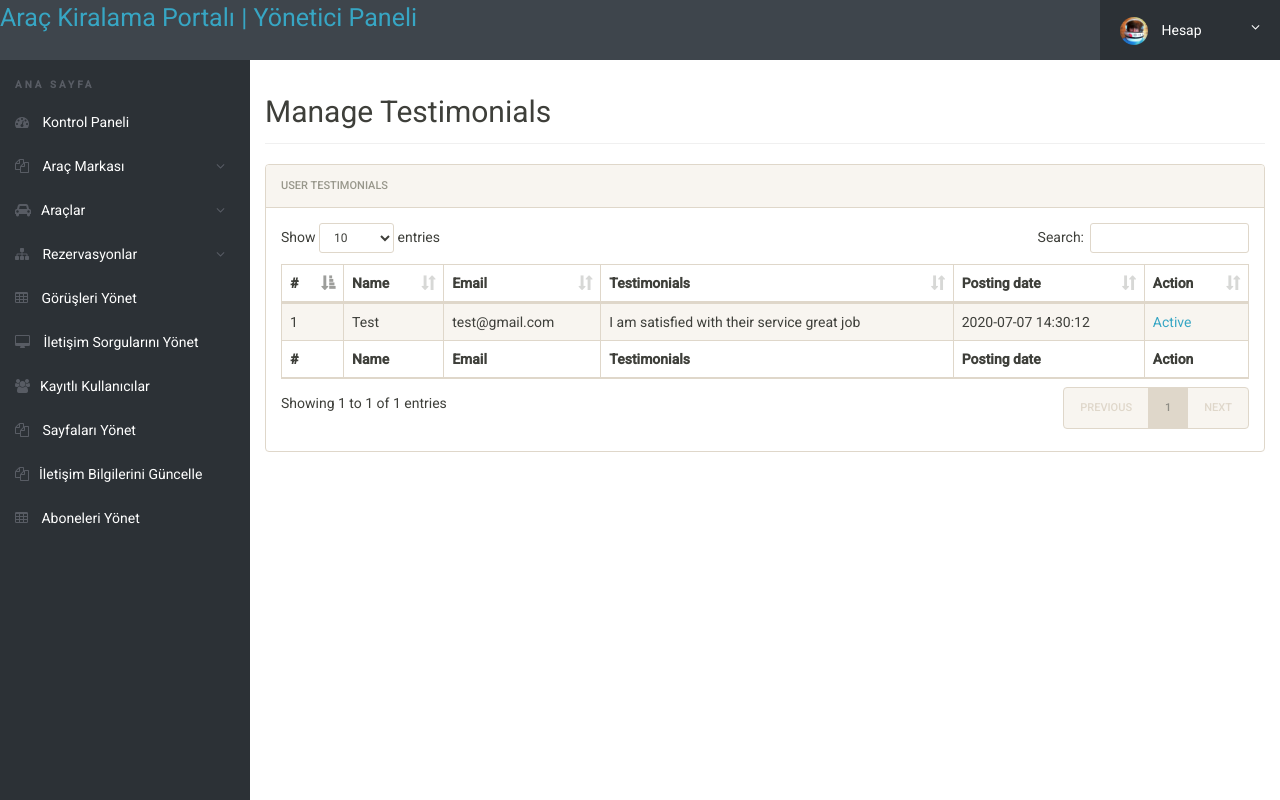
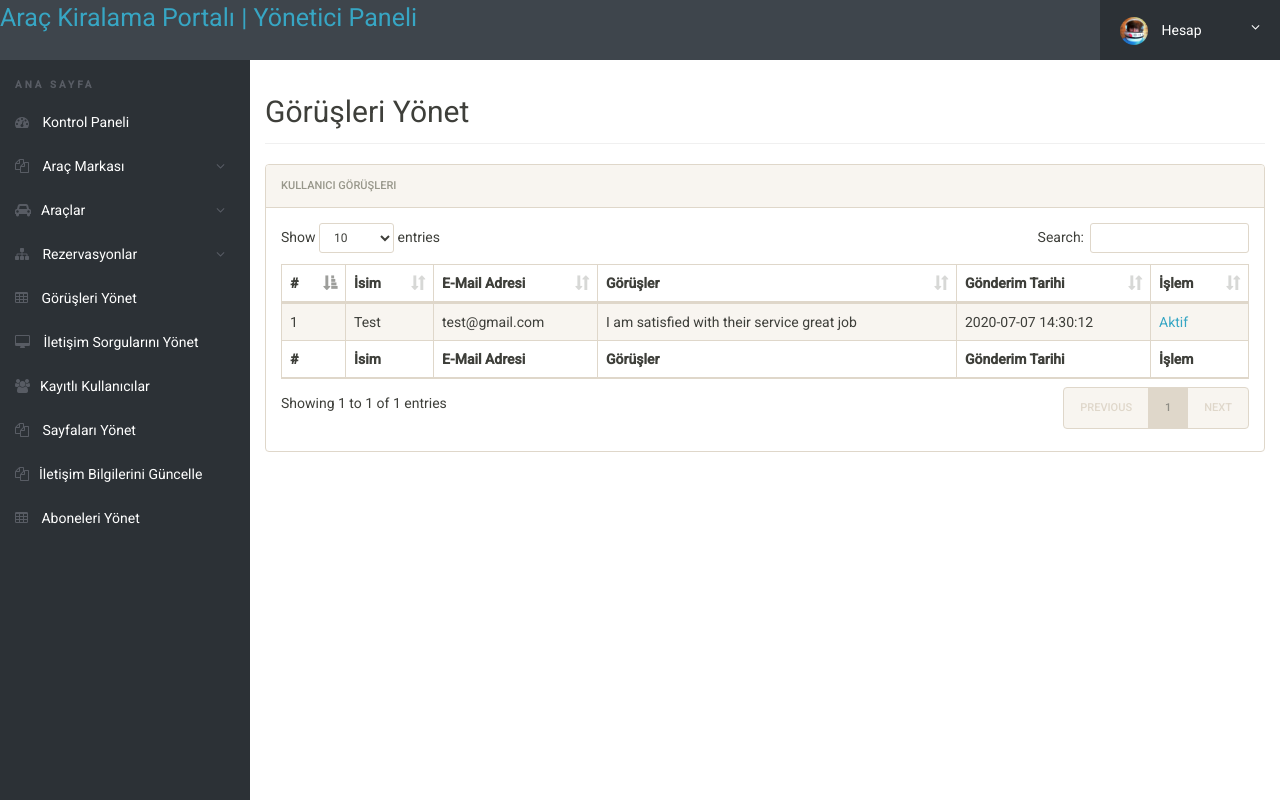
Before and after one commit to bbozkurtyusuf/bozkurt-car-rental, a PHP site: page /admin/testimonials.php in a window 1280 px wide. Run offline with PHP 8.4, Linux system fonts and the light colour scheme; a user stored in the database is signed in; data comes from the database, SQL or seed files in the repository; data that the repository does not hold is empty.

Commit message:
testimonials.php translate edildi

```diff
--- a/admin/testimonials.php
+++ b/admin/testimonials.php
@@ -49,7 +49,7 @@ $msg="Testimonial Successfully Active";
 	<meta name="author" content="">
 	<meta name="theme-color" content="#3e454c">
 
-	<title>Car Rental Portal |Admin Manage testimonials   </title>
+	<title>Araç Kiralama Portalı | Yönetici Görüş Yönetimi  </title>
 
 	<!-- Font awesome -->
 	<link rel="stylesheet" href="css/font-awesome.min.css">
@@ -99,11 +99,11 @@ $msg="Testimonial Successfully Active";
 				<div class="row">
 					<div class="col-md-12">
 
-						<h2 class="page-title">Manage Testimonials</h2>
+						<h2 class="page-title">Görüşleri Yönet</h2>
 
 						<!-- Zero Configuration Table -->
 						<div class="panel panel-default">
-							<div class="panel-heading">User Testimonials</div>
+							<div class="panel-heading">Kullanıcı Görüşleri</div>
 							<div class="panel-body">
 							<?php if($error){?><div class="errorWrap"><strong>ERROR</strong>:<?php echo htmlentities($error); ?> </div><?php }
 				else if($msg){?><div class="succWrap"><strong>SUCCESS</strong>:<?php echo htmlentities($msg); ?> </div><?php }?>
@@ -111,21 +111,21 @@ $msg="Testimonial Successfully Active";
 									<thead>
 										<tr>
 										<th>#</th>
-											<th>Name</th>
-											<th>Email</th>
-											<th>Testimonials</th>
-											<th>Posting date</th>
-											<th>Action</th>
+											<th>İsim</th>
+											<th>E-Mail Adresi</th>
+											<th>Görüşler</th>
+											<th>Gönderim Tarihi</th>
+											<th>İşlem</th>
 										</tr>
 									</thead>
 									<tfoot>
 										<tr>
 										<th>#</th>
-											<th>Name</th>
-											<th>Email</th>
-											<th>Testimonials</th>
-											<th>Posting date</th>
-											<th>Action</th>
+											<th>İsim</th>
+											<th>E-Mail Adresi</th>
+											<th>Görüşler</th>
+											<th>Gönderim Tarihi</th>
+											<th>İşlem</th>
 										</tr>
 									</tfoot>
 									<tbody>
@@ -147,10 +147,10 @@ foreach($results as $result)
 											<td><?php echo htmlentities($result->PostingDate);?></td>
 										<td><?php if($result->status=="" || $result->status==0)
 {
-	?><a href="testimonials.php?aeid=<?php echo htmlentities($result->id);?>" onclick="return confirm('Do you really want to Active')"> Inactive</a>
+	?><a href="testimonials.php?aeid=<?php echo htmlentities($result->id);?>" onclick="return confirm('Do you really want to Active')"> Pasif</a>
 <?php } else {?>
 
-<a href="testimonials.php?eid=<?php echo htmlentities($result->id);?>" onclick="return confirm('Do you really want to Inactive')"> Active</a>
+<a href="testimonials.php?eid=<?php echo htmlentities($result->id);?>" onclick="return confirm('Do you really want to Inactive')"> Aktif</a>
 </td>
 <?php } ?></td>
 										</tr>
```
